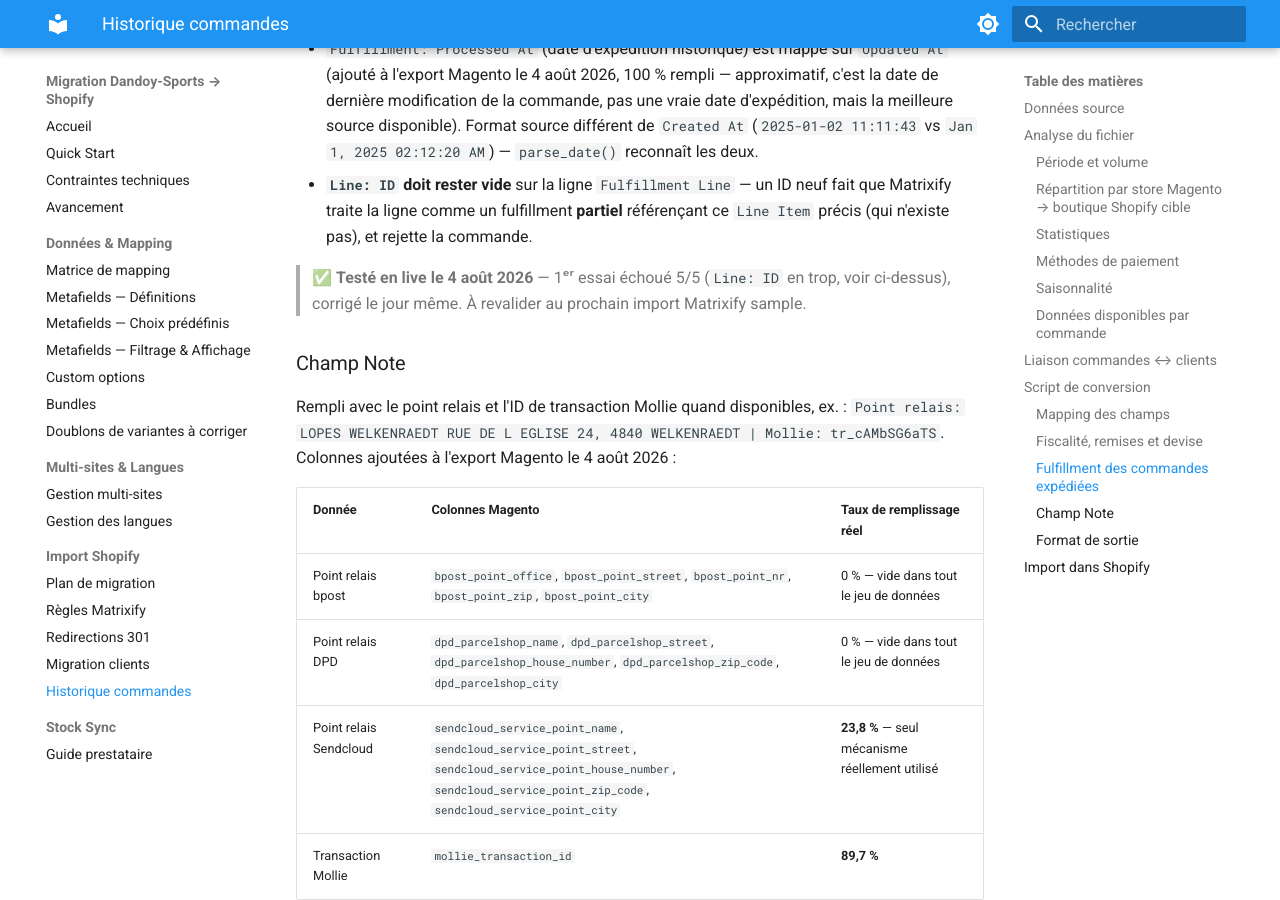
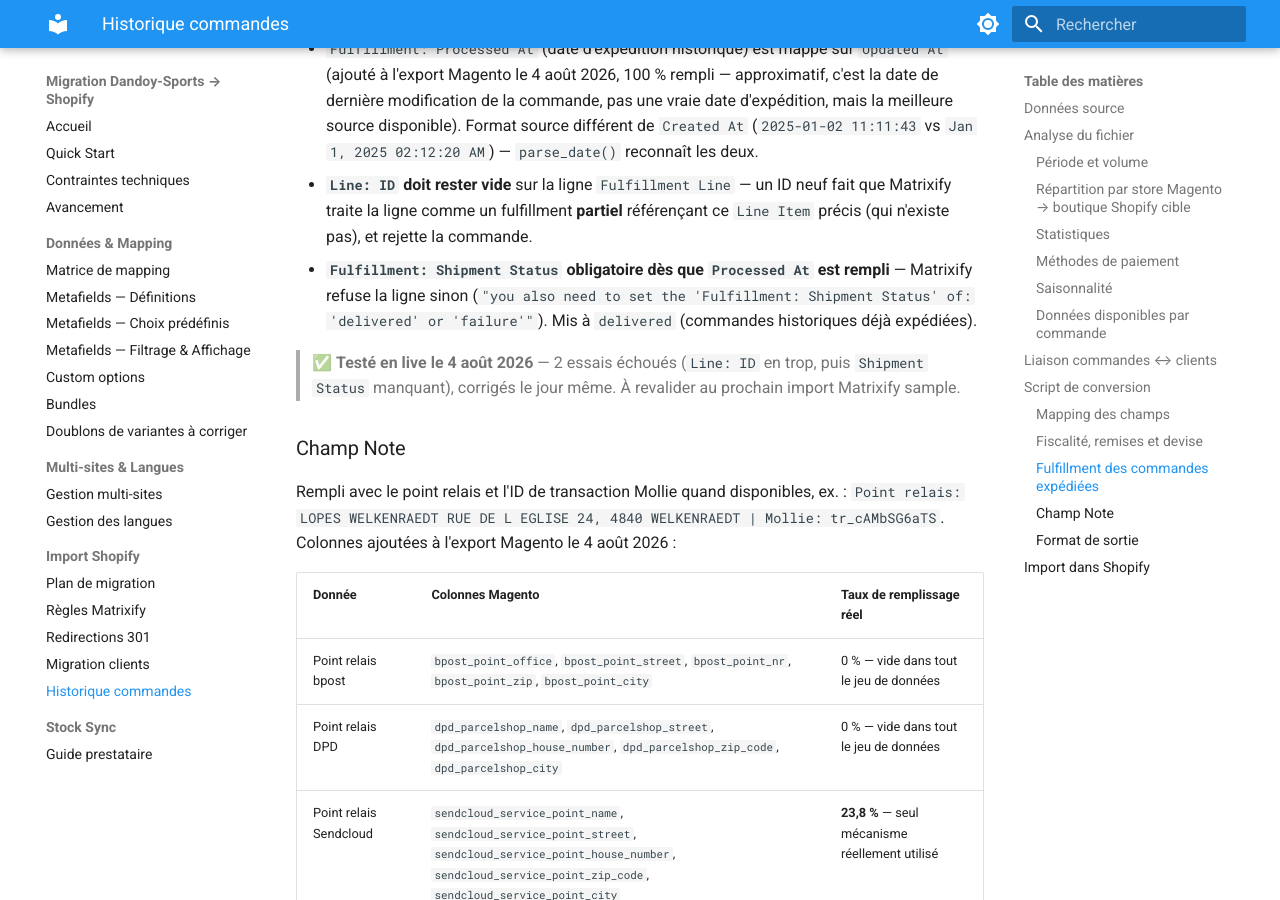
Before and after one commit to Webdigitales/dandoy-migration-2026, an MkDocs documentation site: the page built from 05_DOCS/import/orders.md, in a window 1280 px wide and 900 px high, scrolled down 5411 px. Built offline with MkDocs 1.6.1 and Material for MkDocs 9.7.7, drawn with Linux system fonts in a browser that asks for light colours.

Commit message:
Document the second failed live Fulfillment Line test and its fix
Co-Authored-By: Claude Sonnet 5 <noreply@anthropic.com>

```diff
--- a/05_DOCS/import/orders.md
+++ b/05_DOCS/import/orders.md
@@ -167,9 +167,14 @@ proposait des colonnes directement sur les lignes `Line Item`).
 - **`Line: ID` doit rester vide** sur la ligne `Fulfillment Line` — un ID neuf fait que
   Matrixify traite la ligne comme un fulfillment **partiel** référençant ce `Line Item`
   précis (qui n'existe pas), et rejette la commande.
+- **`Fulfillment: Shipment Status` obligatoire dès que `Processed At` est rempli** —
+  Matrixify refuse la ligne sinon (`"you also need to set the 'Fulfillment: Shipment
+  Status' of: 'delivered' or 'failure'"`). Mis à `delivered` (commandes historiques déjà
+  expédiées).
 
-> ✅ **Testé en live le 4 août 2026** — 1ᵉʳ essai échoué 5/5 (`Line: ID` en trop, voir
-> ci-dessus), corrigé le jour même. À revalider au prochain import Matrixify sample.
+> ✅ **Testé en live le 4 août 2026** — 2 essais échoués (`Line: ID` en trop, puis
+> `Shipment Status` manquant), corrigés le jour même. À revalider au prochain import
+> Matrixify sample.
 
 ### Champ Note
 
```
Also changed, not shown: 02_ANALYSIS_AND_MAPPING/avancement_migration.md (+7 -1 lines).
